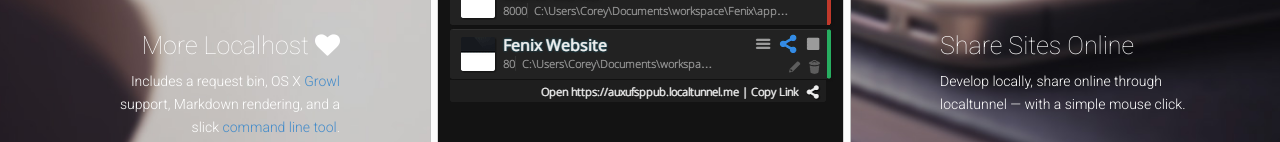
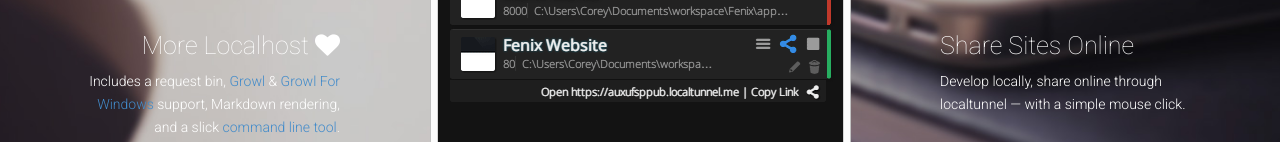
Before and after one commit to coreybutler/fenix, a plain HTML site: page index.html in a window 1280 px wide. Shown: the part 658-800 px from the top of the page. Drawn offline with nearby package versions, Linux system fonts and the light colour scheme.

Commit message:
Fixed Growl

```diff
--- a/index.html
+++ b/index.html
@@ -114,7 +114,7 @@
       <h3>Easy to Use</h3>
       <p>Click to fire up/kill static web servers. Auto-detects available ports.</p>
       <h3>More Localhost <i class="fa">&#xf004;</i></h3>
-      <p>Includes a request bin, OS X <a href="http://growl.info/" target="_blank">Growl</a> support, Markdown rendering, and a slick&nbsp;<a href="" target="_blank">command line tool</a>.</p>
+      <p>Includes a request bin, <a href="http://growl.info/" target="_blank">Growl</a> &amp; <a href="http://growlforwindows.com" target="_blank">Growl For Windows</a> support, Markdown rendering, and a slick&nbsp;<a href="" target="_blank">command line tool</a>.</p>
     </div>
     <div class="col-md-6 col-sm-8 banner_phone">
     </div>  <!-- /banner_phone | Background of Phone -->
```
